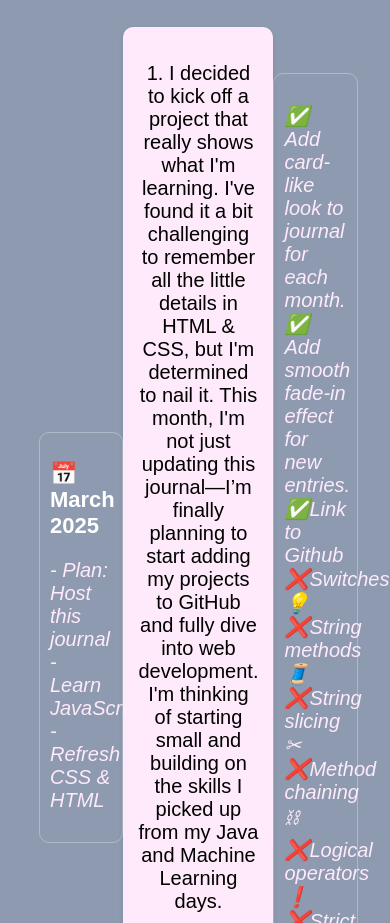
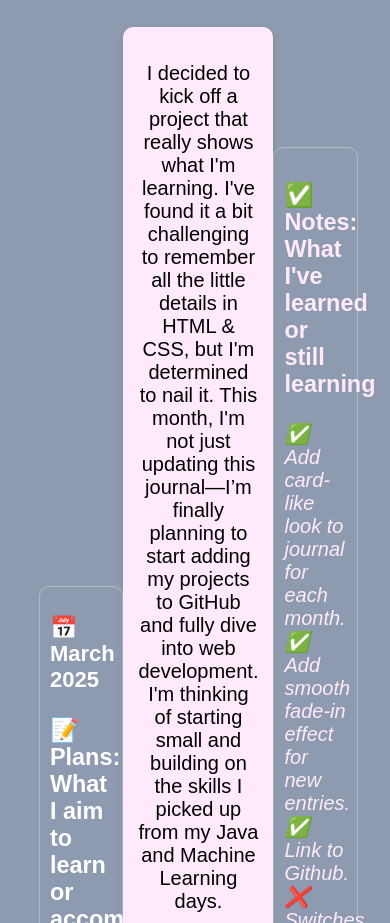
Before and after one commit to TomasK24/Journal, a plain HTML site: page index.html in a window 390 px wide. Shown: the part 177-1100 px from the top of the page. Drawn offline with Linux system fonts and the light colour scheme; a script that the page names is missing; a web font is replaced by a local one.

Commit message:
Mobile Compatible, inline labeling for left/right entries, header size adjusted

```diff
--- a/index.html
+++ b/index.html
@@ -5,61 +5,79 @@
     <meta name="viewport" content="width=device-width, initial-scale=1.0" />
     <title>Journal</title>
     <link rel="stylesheet" href="style.css" />
-    <link href="https://cdnjs.cloudflare.com/ajax/libs/font-awesome/6.0.0-beta3/css/all.min.css" rel="stylesheet">
+    <link
+      href="https://cdnjs.cloudflare.com/ajax/libs/font-awesome/6.0.0-beta3/css/all.min.css"
+      rel="stylesheet"
+    />
   </head>
   <body>
     <header>
       <h1 class="title">
         Tomas' Journal
         <br />
-        <a href="https://github.com/TomasK24" target="_blank" class="github-link">
+        <a
+          href="https://github.com/TomasK24"
+          target="_blank"
+          class="github-link"
+        >
           <i class="fab fa-github"></i>
         </a>
       </h1>
+    </header>
 
-    </header>
     <div class="journal-container">
       <div class="entry-row">
         <!-- Left side (Date & Plans) -->
         <div class="entry-left">
           <h2 class="date">📅 March 2025</h2>
+          <h3>📝 Plans: What I aim to learn or accomplish</h3>
           <p class="plans">
-            - Plan: Host this journal <br />
-            - Learn JavaScript <br />
-            - Refresh CSS & HTML
+            - Host this journal<br />
+            - Learn JavaScript<br />
+            - Refresh memory on CSS & HTML
           </p>
         </div>
 
         <!-- Center (Main Entry) -->
-      <!-- Center (Main Entry) -->
         <section class="entry">
           <p>
-    1. I decided to kick off a project that really shows what I'm learning. I've found it a bit challenging to remember all the little details in HTML & CSS, but I'm determined to nail it. This month, I'm not just updating this journal—I’m finally planning to start adding my projects to GitHub and fully dive into web development. I'm thinking of starting small and building on the skills I picked up from my Java and Machine Learning days.
+            I decided to kick off a project that really shows what I'm learning.
+            I've found it a bit challenging to remember all the little details
+            in HTML & CSS, but I'm determined to nail it. This month, I'm not
+            just updating this journal—I’m finally planning to start adding my
+            projects to GitHub and fully dive into web development. I'm thinking
+            of starting small and building on the skills I picked up from my
+            Java and Machine Learning days.
             <br /><br />
-    2. So far, I've built a simple Counter. It was really fun getting back into daily coding, though I know there's still a lot to learn in JS.
+            So far, I've built a simple Counter. It was really fun getting back
+            into daily coding, though I know there's still a lot to learn in JS.
             <br /><br />
-
+            Really like the way this journal has turned out so far. I was
+            thinking of maybe adding a comment section or <b>emoji reactions</b>
+            similar to what Discord has for messages, but I probably won't be
+            able to do it right now. It's something I'm looking forward to
+            trying.
           </p>
-</section>
-
         </section>
 
         <!-- Right side (Notes) -->
         <div class="entry-right">
+          <h3>✅ Notes: What I've learned or still learning</h3>
           <p class="notes">
-            ✅ Add card-like look to journal for each month. <br />
-            ✅ Add smooth fade-in effect for new entries. <br />
-            ✅Link to Github <br />
-            ❌Switches 💡 <br />
-            ❌String methods 🧵
-            ❌String slicing ✂ <br />
-            ❌Method chaining ⛓ <br />
-            ❌Logical operators ❗ <br />
-            ❌Strict equality 🟰 <br />
-            ❌While loops 🔁
-            ❌For loops 🔂
-            ❌Functions ♟️ <br />
+            ✅ Add card-like look to journal for each month.<br />
+            ✅ Add smooth fade-in effect for new entries.<br />
+            ✅ Link to Github.<br />
+            ❌ Switches 💡 <br />
+            ❌ String methods 🧵 <br />
+            ❌ String slicing ✂ <br />
+            ❌ Method chaining ⛓ <br />
+            ❌ Logical operators ❗ <br />
+            ❌ Strict equality 🟰 <br />
+            ❌ While loops 🔁 <br />
+            ❌ For loops 🔂 <br />
+            ❌ Functions ♟️ <br />
           </p>
+        </div>
       </div>
     </div>
 
```
Lines whose indentation alone changed are shown as unchanged.
